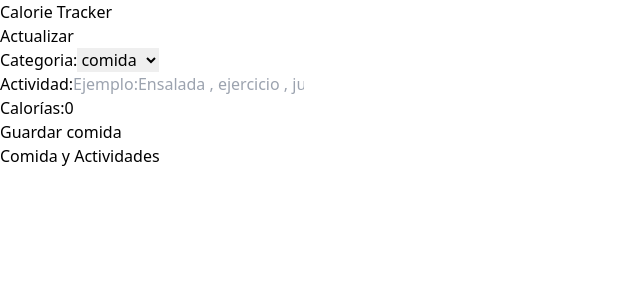
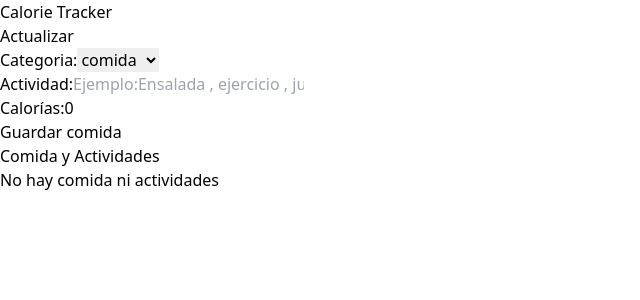
Before and after one commit to GiovanniCorone1/Calorie-Tracker, a React (Vite) app: page / in a window 1280 px wide. Shown: the top 300 px of the page, without its empty margins (0-640 px from the left). Built offline with nearby package versions, Linux system fonts and the light colour scheme.

Commit message:
add mensaje cuando no hay comidas ni actividades

```diff
--- a/src/components/DataList.tsx
+++ b/src/components/DataList.tsx
@@ -12,10 +12,12 @@ export const DataList = ({data , dispatch}:DataListProp) => {
   //cada vez que hay una nueva categories(nuevos datos) se usa el useMemo
   //DataForm['category'] significa que solo usamos la category de ese array
   const categoryName = useMemo(() => (category : DataForm['category'])=> categories.map((cat)=>cat.id === category ? cat.name : ""), [categories])
+  //si no hay actividades y/o comida mostramos un mensaje ,es decir , array vacio ,lo ponemos en un useMemo
+  const isEmptyData = useMemo(() => data.length === 0, [data])
   return (
     <>
       <h2 className="text-4xl font-bold text-slate-600 text-center">Comida y Actividades</h2>
-      {
+      {isEmptyData ? <p className='text-center my-5'>No hay comida ni actividades</p> :
         data.map((info)=>(
           <div key={info.id} className='px-5 py-10 bg-slate-100 mt-5 flex justify-between'>
             <div className='space-y-2 relative'>
```
